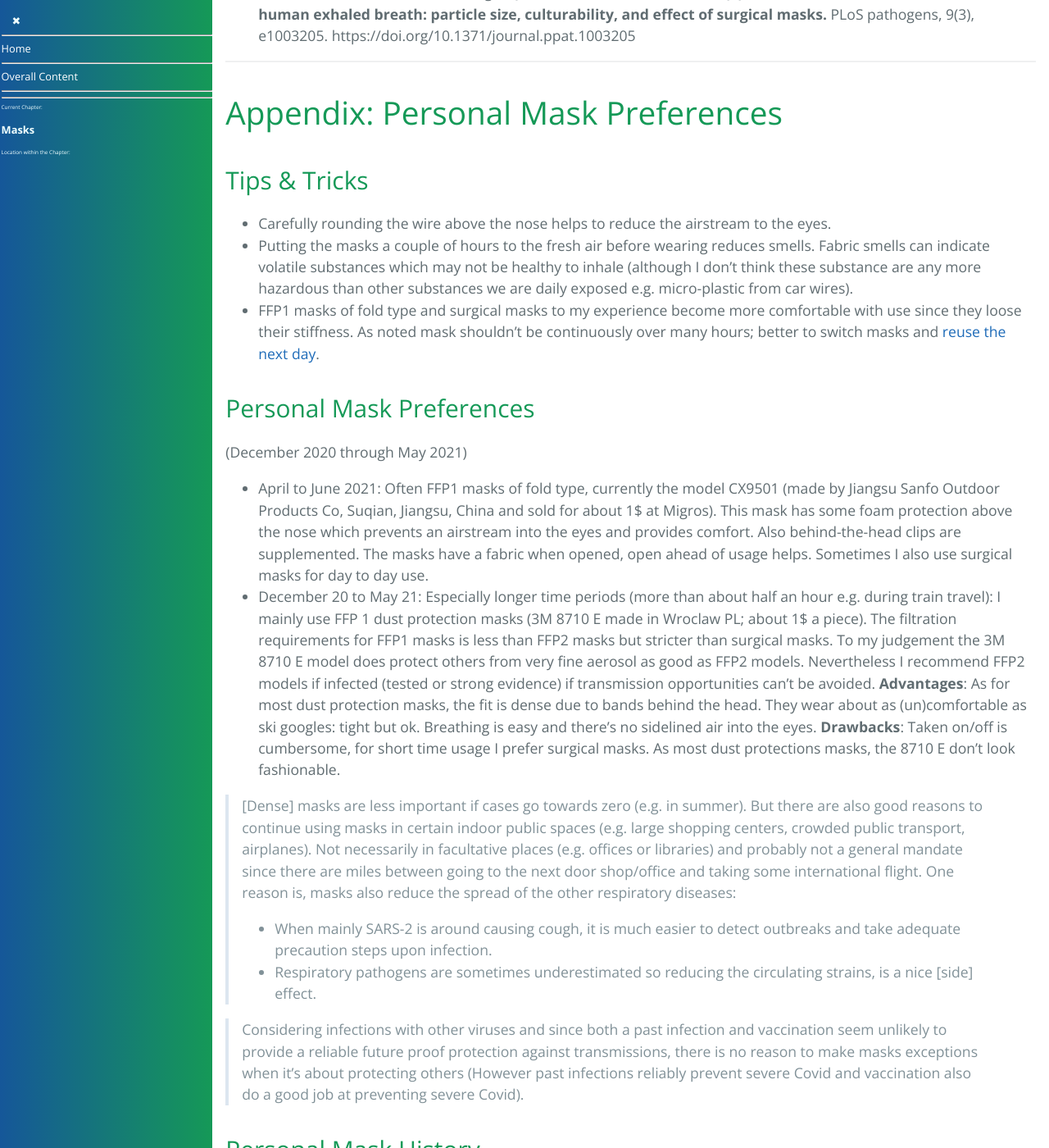
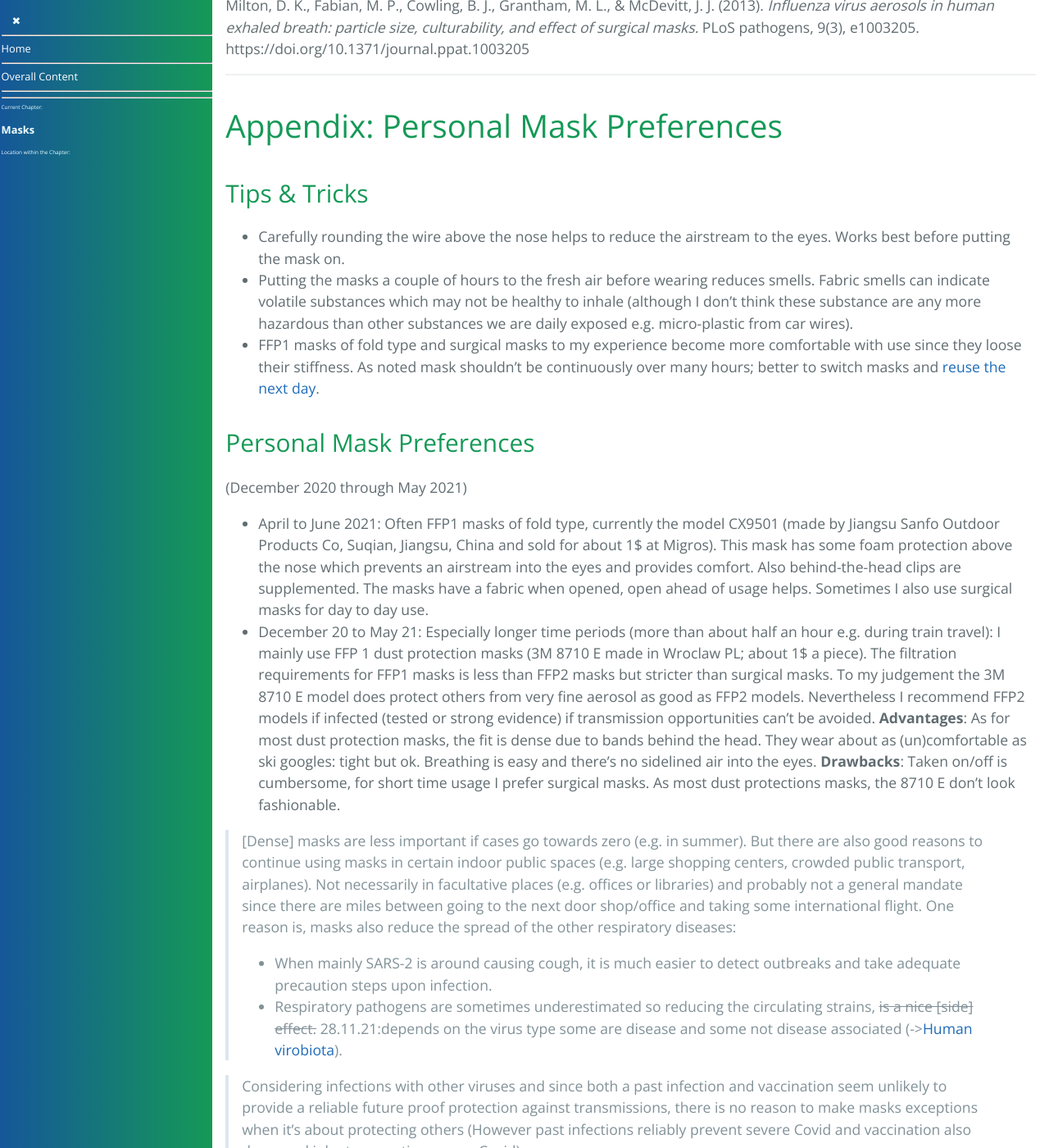
Before and after one commit to forestgrape/coronavirus, a Jekyll site: the page built from 6_prevention_and_treatment/masks.md, in a window 1280 px wide and 1400 px high, scrolled down 5534 px. Shown: the whole window at 82% size. Built offline with Jekyll 4.4.1, drawn with Linux system fonts in a browser that asks for light colours; our own code applies the rules of GitHub Pages for plain Markdown files.

Commit message:
clarifications and correction

```diff
--- a/6_prevention_and_treatment/masks.md
+++ b/6_prevention_and_treatment/masks.md
@@ -88,6 +88,7 @@ There are various standards to classify mask by their filtration quality: E.g. i
 * #### Low-Intermediate Filtration
   Textile mask often have low filter performance. They prevent the [droplet exchange](../5_epidemiological/transmission.md#droplets) when face-to-face talking and offer some self protection regarding aerosols. However, they do not prevent the spread of aerosols, which is important in indoor rooms if possibly infected. Indoors where aerosol transmission is likely low filtration masks shouldn't be used to protect others.
 
+
 ### Usage Classes
 * #### Dust Protection Masks
   _Protection masks_ against dust are constructed for outside-in protection and therefore good for self protection. Sometimes they have valves which let out the air unfiltered i.e. no inside to outside filtration protection. Thus masks with valves offer protection for the wearer only and *not* for others. Dust mask exists for all mid to very high filter classes including all FFP filter classes. The fit is usually good and the comfort ok.
@@ -103,6 +104,7 @@ There are various standards to classify mask by their filtration quality: E.g. i
 
 ## Mask Reuse and Cleaning
 
+
 ### Cleaning Methods
 The coronaviruses virions are not very stable especially if exposed to disinfectants, sunlight, soap and temperatures above 45 degrees (-> [Page Virion Viability](../2_biological/virion_viability.md)). So making a mask 'coronavirus clean' is easy:
 
@@ -112,8 +114,10 @@ The coronaviruses virions are not very stable especially if exposed to disinfect
 * __disinfect__: spray with *pure* alcohol (*not* alcohol with additives which some cleaning products have). Other disinfectants are not recommended since they may have health hazards if inhaled.
 * __waiting__: Usually half of the virions decay during several hours at room temperature (i.e. the halflife time is several hours). Thus the next day (or even better a few days) most virions are not infectious anymore.
 
+
 ### Reasons for Clean Masks
 The [mask effectiveness](#mask-effectiveness) is usually evaluated with fresh masks and not with mask worn for several hours. The problem if the mask is continuously worn for several hours is, that virions can be slowly breathed through the filter, which occurs more at exhalation than inhalation ([mask effectiveness](#mask-effectiveness)). Therefore masks should regularly be changed or [cleaned](#mask-reuse-and-cleaning). Even rotating a bunch masks through each day and reusing them the next day helps. Wearing the same mask as short as doable especially if its about protecting others.
+
 
 ### Mask Recommendation
 > written in Spring 2020 and left for historical reasons.
@@ -129,9 +133,9 @@ Reasons against masks seem sometimes rather searched:
 
 ## References
 
-* ##### milton2013
-    Milton, D. K., Fabian, M. P., Cowling, B. J., Grantham, M. L., & McDevitt, J. J. (2013).
-    **Influenza virus aerosols in human exhaled breath: particle size, culturability, and effect of surgical masks.** PLoS pathogens, 9(3), e1003205. https://doi.org/10.1371/journal.ppat.1003205
+##### milton2013
+Milton, D. K., Fabian, M. P., Cowling, B. J., Grantham, M. L., & McDevitt, J. J. (2013).
+*Influenza virus aerosols in human exhaled breath: particle size, culturability, and effect of surgical masks.* PLoS pathogens, 9(3), e1003205. https://doi.org/10.1371/journal.ppat.1003205
 
 ---
 
@@ -139,7 +143,7 @@ Reasons against masks seem sometimes rather searched:
 ## Appendix: Personal Mask Preferences
 
 ### Tips & Tricks
-* Carefully rounding the wire above the nose helps to reduce the airstream to the eyes.
+* Carefully rounding the wire above the nose helps to reduce the airstream to the eyes. Works best before putting the mask on.
 * Putting the masks a couple of hours to the fresh air before wearing reduces smells. Fabric smells can indicate volatile substances which may not be healthy to inhale (although I don't think these substance are any more hazardous than other substances we are daily exposed e.g. micro-plastic from car wires).
 * FFP1 masks of fold type and surgical masks to my experience become more comfortable with use since they loose their stiffness. As noted mask shouldn't be continuously over many hours; better to switch masks and [reuse the next day](#mask-reuse-and-cleaning).
 
@@ -153,7 +157,7 @@ __Drawbacks__: Taken on/off is cumbersome, for short time usage I prefer surgica
 
 > [Dense] masks are less important if cases go towards zero (e.g. in summer). But there are also good reasons to continue using masks in certain indoor public spaces (e.g. large shopping centers, crowded public transport, airplanes). Not necessarily in facultative places (e.g. offices or libraries) and probably not a general mandate since there are miles between going to the next door shop/office and taking some international flight. One reason is, masks also reduce the spread of the other respiratory diseases:
 > * When mainly SARS-2 is around causing cough, it is much easier to detect outbreaks and take adequate precaution steps upon infection.
-> * Respiratory pathogens are sometimes underestimated so reducing the circulating strains, is a nice [side] effect.
+> * Respiratory pathogens are sometimes underestimated so reducing the circulating strains, ~~is a nice [side] effect.~~ 28.11.21:depends on the virus type some are disease and some not disease associated (->[Human virobiota](../5_epidemiological/virome.md)).
 
 
 > Considering infections with other viruses and since both a past infection and vaccination seem unlikely to provide a reliable future proof protection against transmissions, there is no reason to make masks exceptions when it's about protecting others (However past infections reliably prevent severe Covid and vaccination also do a good job at preventing severe Covid).
```
